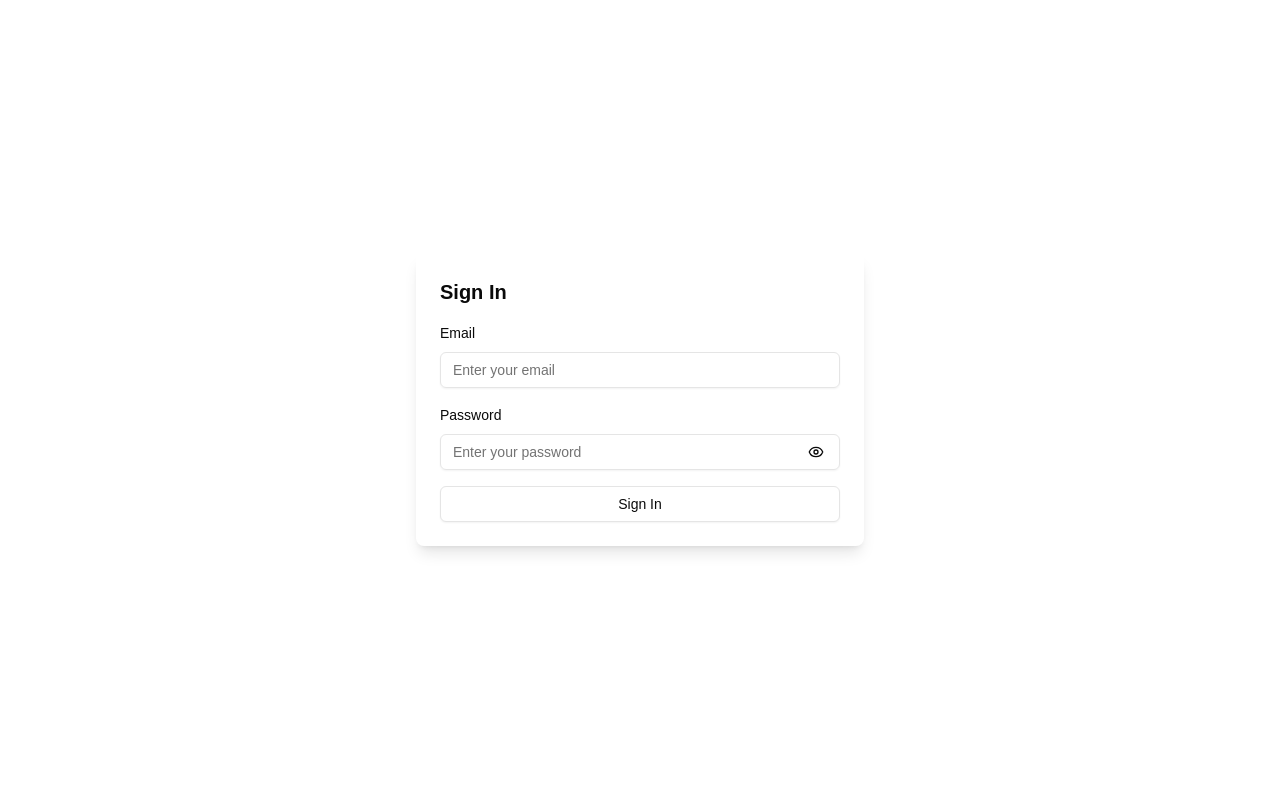
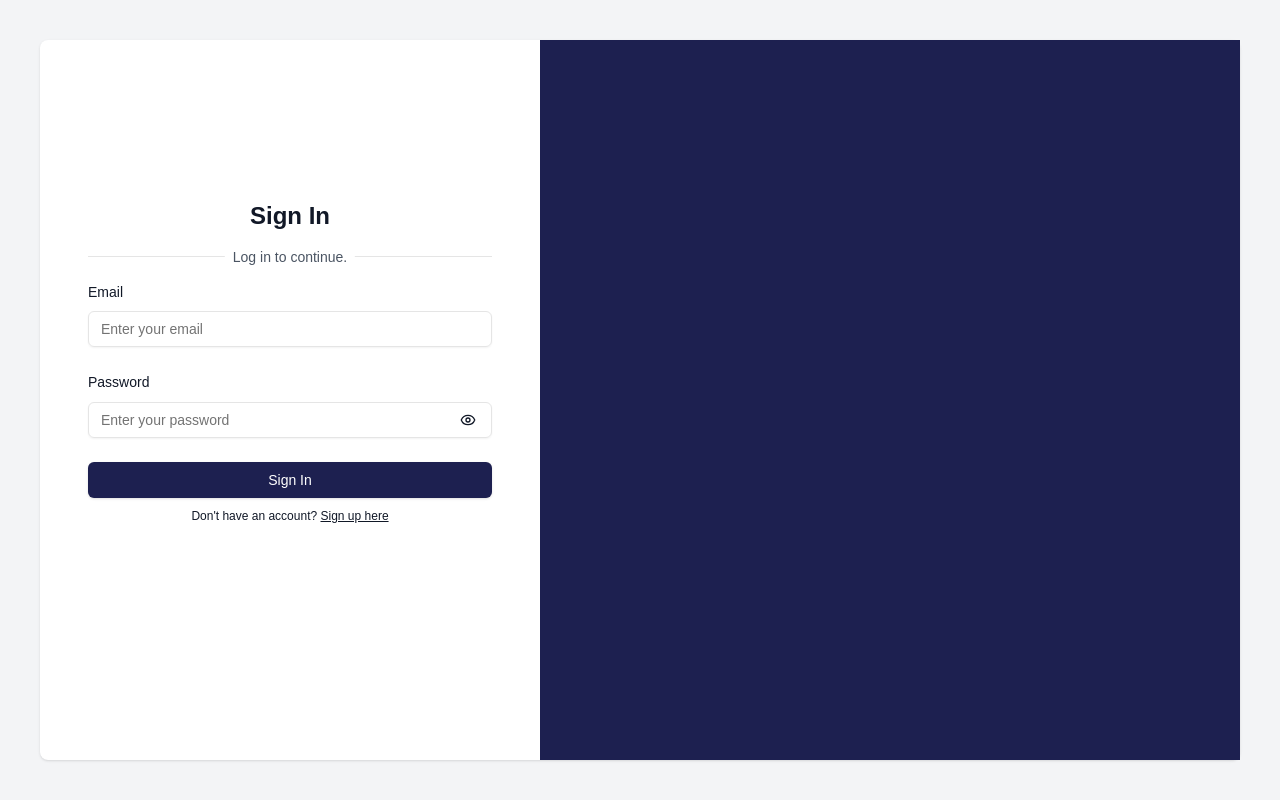
Before and after one commit to joemar25/Cat-Prj, a Next.js app: page /auth/sign-in in a window 1280 px wide. Built offline with nearby package versions, Linux system fonts and the light colour scheme.

Commit message:
added signup modal

```diff
--- a/package.json
+++ b/package.json
@@ -39,8 +39,8 @@
     "next": "15.0.3",
     "next-auth": "5.0.0-beta.25",
     "next-themes": "^0.4.4",
-    "react": "19.0.0-rc-66855b96-20241106",
-    "react-dom": "19.0.0-rc-66855b96-20241106",
+    "react": "^18.3.1",
+    "react-dom": "^18.3.1",
     "react-hook-form": "^7.54.2",
     "recharts": "^2.15.0",
     "sonner": "^1.7.1",
--- a/src/app/auth/sign-in/page.tsx
+++ b/src/app/auth/sign-in/page.tsx
@@ -11,9 +11,13 @@ import { zodResolver } from "@hookform/resolvers/zod"
 import { handleCredentialsSignin } from "@/hooks/auth-actions"
 import { PasswordInput } from "@/components/custom/general/password-input"
 import { Form, FormControl, FormField, FormItem, FormLabel, FormMessage } from "@/components/ui/form"
+import { Separator } from "@/components/ui/separator";
+import Link from "next/link";
+import { SignUpModal } from "@/components/modal/SignUpModal"
 
 const Page = () => {
   const [isLoading, setIsLoading] = useState(false)
+  const [isSignUpModalOpen, setIsSignUpModalOpen] = useState(false)
 
   const form = useForm<SignInForm>({
     resolver: zodResolver(signInSchema),
@@ -34,12 +38,21 @@ const Page = () => {
   }
 
   return (
-    <div className="min-h-screen flex items-center justify-center">
-      <div className="p-6 rounded-lg shadow-lg w-full max-w-md">
-        <h1 className="text-xl font-semibold mb-4">Sign In</h1>
+    <div className="min-h-screen bg-gray-100 text-gray-900 flex justify-center">
+      <div className="max-w-screen-xl m-0 sm:m-10 bg-white shadow sm:rounded-lg flex justify-center flex-1">
+        <div className="lg:w-1/2 xl:w-5/12 p-6 sm:p-12 mt-28">
+          <div className="text-center">
+            <h1 className="text-2xl font-bold mb-4">Sign In</h1>
+          </div>
+          <div className="relative my-6">
+            <Separator />
+            <span className="absolute left-1/2 top-1/2 -translate-x-1/2 -translate-y-1/2 bg-white px-2 text-sm text-gray-600">
+              Log in to continue.
+            </span>
+          </div>
 
           <Form {...form}>
-          <form onSubmit={form.handleSubmit(onSubmit)} className="space-y-4">
+            <form onSubmit={form.handleSubmit(onSubmit)} className="space-y-6">
               <FormField
                 control={form.control}
                 name="email"
@@ -47,7 +60,7 @@ const Page = () => {
                   <FormItem>
                     <FormLabel>Email</FormLabel>
                     <FormControl>
-                    <Input type="email" placeholder="Enter your email" {...field} />
+                      <Input {...field} placeholder="Enter your email" />
                     </FormControl>
                     <FormMessage />
                   </FormItem>
@@ -61,22 +74,45 @@ const Page = () => {
                     <FormLabel>Password</FormLabel>
                     <FormControl>
                       <PasswordInput
-                      value={field.value}
-                      onChange={field.onChange}
+                        {...field}
                         placeholder="Enter your password"
-                      name="password"
                       />
                     </FormControl>
                     <FormMessage />
                   </FormItem>
                 )}
               />
-            <Button variant="outline" type="submit" disabled={isLoading} className="w-full">
+              <Button
+                type="submit"
+                disabled={isLoading}
+                className="w-full bg-[#1D2050] hover:bg-[#1D2261] text-white"
+              >
                 {isLoading ? "Signing In..." : "Sign In"}
               </Button>
             </form>
           </Form>
+          <div className="text-center text-[12px] mt-[10px]">
+            <p>
+              Don't have an account?{" "}
+              <span
+                onClick={() => setIsSignUpModalOpen(true)} // Open the modal
+                className="underline cursor-pointer"
+              >
+                Sign up here
+              </span>
+            </p>
           </div>
+        </div>
+        <div className="hidden lg:flex flex-1 bg-[#1D2050] items-center justify-center">
+          <div
+            className="m-12 xl:m-16 w-full bg-contain bg-center bg-no-repeat"
+            // Image or illustration here
+          />
+        </div>
+      </div>
+
+      {/* Render the SignUpModal */}
+      <SignUpModal isOpen={isSignUpModalOpen} onClose={() => setIsSignUpModalOpen(false)} />
     </div>
   )
 }
--- /dev/null
+++ b/src/components/modal/SignUpModal.tsx
@@ -0,0 +1,179 @@
+// src/components/SignUpModal.tsx
+'use client'
+
+import { toast } from "sonner"
+import { useState } from "react"
+import { useForm } from "react-hook-form"
+import { Input } from "@/components/ui/input"
+import { Button } from "@/components/ui/button"
+import { signUpSchema, SignUpForm } from "@/lib/zod"
+import { zodResolver } from "@hookform/resolvers/zod"
+import { Separator } from "@/components/ui/separator"
+import { UserRole } from "@prisma/client"
+import { Select, SelectContent, SelectItem, SelectTrigger, SelectValue } from "@/components/ui/select"
+import { PasswordInput } from "@/components/custom/general/password-input"
+import { handleCredentialsSignin, handleSignUp } from "@/hooks/auth-actions"
+import { Form, FormControl, FormField, FormItem, FormLabel, FormMessage } from "@/components/ui/form"
+import { Dialog, DialogContent, DialogHeader, DialogTitle } from "@/components/ui/dialog"
+
+interface SignUpModalProps {
+  isOpen: boolean
+  onClose: () => void
+}
+
+export const SignUpModal = ({ isOpen, onClose }: SignUpModalProps) => {
+  const [isLoading, setIsLoading] = useState(false)
+
+  const isDevelopment = process.env.NEXT_PUBLIC_NODE_ENV === 'development'
+
+  const form = useForm<SignUpForm>({
+    resolver: zodResolver(signUpSchema),
+    defaultValues: {
+      name: isDevelopment ? "mar" : "",
+      email: isDevelopment ? "mar@test.com" : "",
+      password: isDevelopment ? "mar1234!" : "",
+      confirmPassword: isDevelopment ? "mar1234!" : "",
+      role: UserRole.STAFF
+    },
+  })
+
+  const onSubmit = async (values: SignUpForm) => {
+    setIsLoading(true)
+
+    const data = await handleSignUp(values)
+
+    if (data.success) {
+      toast.success("Signed up successfully")
+      onClose() // Close the modal after successful sign-up
+
+      const signInValues = {
+        email: values.email,
+        password: values.password,
+      }
+      await handleCredentialsSignin(signInValues)
+    } else {
+      toast.error(data.message)
+    }
+    setIsLoading(false)
+  }
+
+  const fields = [
+    { name: "name", label: "Name", type: "text", placeholder: "Enter your name" },
+    { name: "email", label: "Email", type: "email", placeholder: "Enter your email" },
+  ] as const
+
+  const roleOptions = [
+    { value: UserRole.ADMIN, label: "Admin" },
+    { value: UserRole.STAFF, label: "Staff" },
+  ]
+
+  return (
+    <Dialog open={isOpen} onOpenChange={onClose}>
+      <DialogContent>
+        <DialogHeader>
+          <DialogTitle>Create an Account</DialogTitle>
+        </DialogHeader>
+        <div className="relative mb-4">
+          <Separator />
+          <span className="absolute left-1/2 top-1/2 -translate-x-1/2 -translate-y-1/2 bg-background px-2 text-muted-foreground">
+            or
+          </span>
+        </div>
+        <Form {...form}>
+          <form onSubmit={form.handleSubmit(onSubmit)} className="space-y-4">
+            {fields.map((field) => (
+              <FormField
+                key={field.name}
+                control={form.control}
+                name={field.name}
+                render={({ field }) => (
+                  <FormItem>
+                    <FormLabel>{field.name === "name" ? "Name" : "Email"}</FormLabel>
+                    <FormControl>
+                      <Input
+                        type={fields.find(f => f.name === field.name)?.type}
+                        placeholder={fields.find(f => f.name === field.name)?.placeholder}
+                        {...field}
+                      />
+                    </FormControl>
+                    <FormMessage />
+                  </FormItem>
+                )}
+              />
+            ))}
+
+            {isDevelopment && (
+              <FormField
+                control={form.control}
+                name="role"
+                render={({ field }) => (
+                  <FormItem>
+                    <FormLabel>Role</FormLabel>
+                    <Select
+                      onValueChange={(value) => field.onChange(value as UserRole)}
+                      value={field.value}
+                    >
+                      <FormControl>
+                        <SelectTrigger>
+                          <SelectValue placeholder="Select a role" />
+                        </SelectTrigger>
+                      </FormControl>
+                      <SelectContent>
+                        {roleOptions.map((option) => (
+                          <SelectItem key={option.value} value={option.value}>
+                            {option.label}
+                          </SelectItem>
+                        ))}
+                      </SelectContent>
+                    </Select>
+                    <FormMessage />
+                  </FormItem>
+                )}
+              />
+            )}
+
+            <FormField
+              control={form.control}
+              name="password"
+              render={({ field }) => (
+                <FormItem>
+                  <FormLabel>Password</FormLabel>
+                  <FormControl>
+                    <PasswordInput
+                      value={field.value}
+                      onChange={field.onChange}
+                      placeholder="Enter your password"
+                      name="password"
+                    />
+                  </FormControl>
+                  <FormMessage />
+                </FormItem>
+              )}
+            />
+            <FormField
+              control={form.control}
+              name="confirmPassword"
+              render={({ field }) => (
+                <FormItem>
+                  <FormLabel>Confirm Password</FormLabel>
+                  <FormControl>
+                    <PasswordInput
+                      value={field.value}
+                      onChange={field.onChange}
+                      placeholder="Confirm your password"
+                      name="confirmPassword"
+                    />
+                  </FormControl>
+                  <FormMessage />
+                </FormItem>
+              )}
+            />
+            <Button variant="outline" type="submit" disabled={isLoading} className="w-full">
+              {isLoading ? "Signing Up..." : "Sign Up"}
+            </Button>
+          </form>
+        </Form>
+      </DialogContent>
+    </Dialog>
+  )
+}
```
Also changed, not shown: 1 other file (tests, documents, lock files or other folders). Lines whose indentation alone changed are shown as unchanged.
